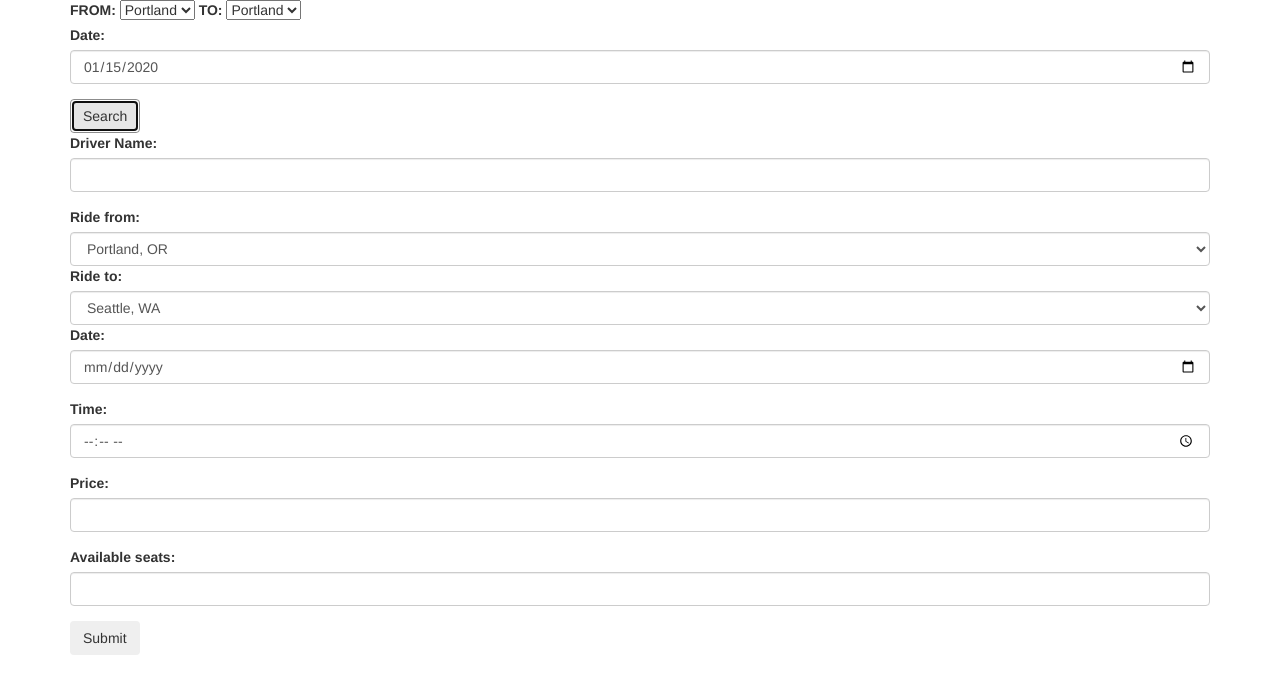
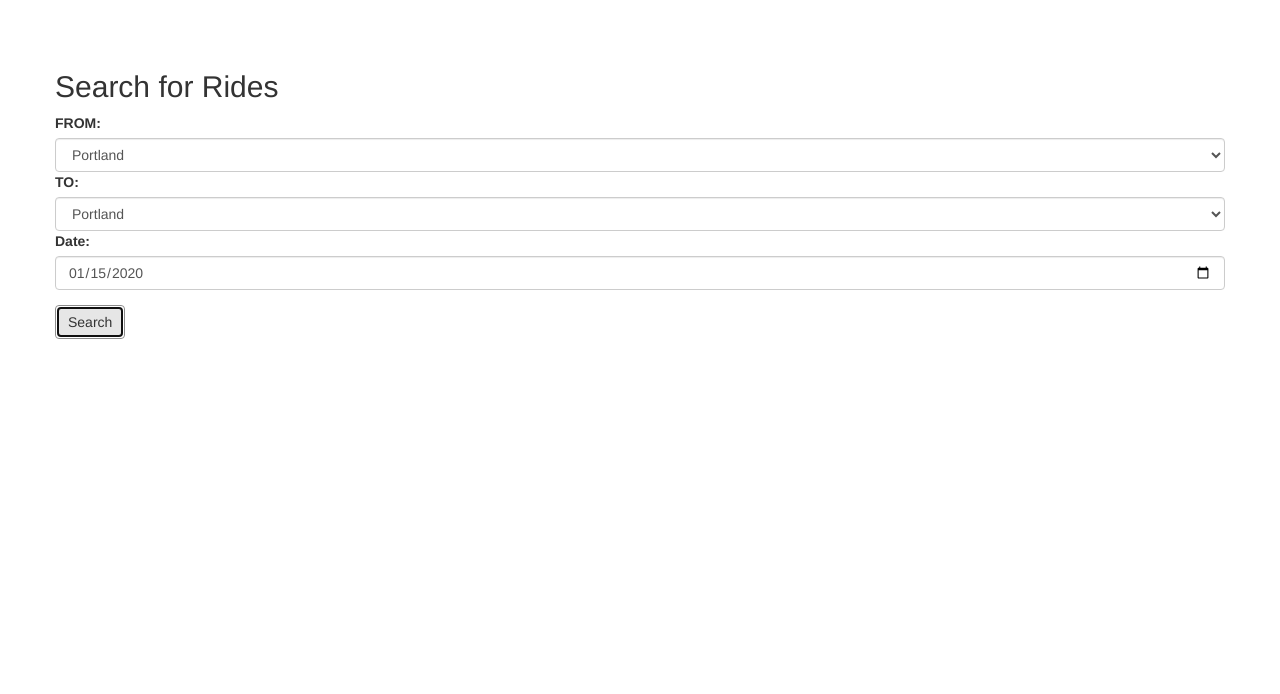
Before and after one commit to RonyNasr/car-pool, a plain HTML site: page index.html in a window 1280 px wide. Both pictures are taken after typing "2020-01-15" into the empty fields and a click on the button "Search". Drawn offline with Linux system fonts and the light colour scheme.

Commit message:
created ride search

```diff
--- a/css/styles.css
+++ b/css/styles.css
@@ -1,3 +1,15 @@
 #new-user {
   display: none;
 }
+
+#new-ride {
+  display: none;
+}
+
+.ride-search{
+  padding-top: 50px;
+}
+
+#ride-results{
+  margin-top: 30px;
+}
--- a/index.html
+++ b/index.html
@@ -14,27 +14,31 @@
   </head>
   <body>
 
-    <div class="container">
+    <div class="container " id="search-box">
+      <div class="row ride-search">
+        <h2>Search for Rides</h2>
         <label for="from">FROM:</label>
-      <select id="from">
-        <option value="1">Portland</option>
-        <option value="2">Seattle</option>
-        <option value="3">Salem</option>
+        <select id="from" class="form-control">
+          <option value="Portland">Portland</option>
+          <option value="Seattle">Seattle</option>
+          <option value="Salem">Salem</option>
         </select>
         <label for="to">TO:</label>
-      <select id="to">
-        <option value="1">Portland</option>
-        <option value="2">Seattle</option>
-        <option value="3">Salem</option>
+        <select id="to" class="form-control">
+          <option value="Portland">Portland</option>
+          <option value="Seattle">Seattle</option>
+          <option value="Salem">Salem</option>
         </select>
 
         <div class="form-group">
           <label for="date">Date:</label>
           <input id="date" class="form-control" type="date">
         </div>
-      <button class ="btn btn-default" type="button" name="button">Search</button>
+        <button class ="btn btn-default" type="button" name="search-btn" id="search">Search</button>
+      </div>
+      <div class="row" id="ride-results">
 
-
+      </div>
     </div>
 
 
--- a/js/scripts.js
+++ b/js/scripts.js
@@ -35,10 +35,6 @@ function User (username, firstName, lastName, age, image){
 
 //User prototype methods
 
-User.prototype.methodName = function () {
-
-};
-
 
 function RideList () {
   this.rides = [];
@@ -52,20 +48,53 @@ RideList.prototype.removeRide = function (rideId) {
   this.rides.splice(rideId, 1);
 };
 
-RideList.prototype.findRide = function (from) {
+RideList.prototype.search = function (from, to, date) {
   var result = [];
   for (var i = 0; i < this.rides.length; i++) {
-    if (this.rides[i].from === from){
+    if (!date){
+      if (this.rides[i].from === from && this.rides[i].to === to){
+        result.push(this.rides[i].id);
+      }
+    }else if (this.rides[i].from === from && this.rides[i].to === to && this.rides[i].date === date){
       result.push(this.rides[i].id);
     }
   }
   return result;
 };
 
-
+RideList.prototype.listRides = function (idList) {
+  var htmlText = "";
+  var list = this;
+  idList.forEach(function(id){
+    htmlText = htmlText +
+    '<div class="row result" id ="' + id + '">' +
+      '<p>' +
+        'From: ' + list.rides[id].from + '<br>' +
+        'To: ' + list.rides[id].to + '<br>' +
+        'Date: ' + list.rides[id].date + '<br>' +
+        'Driver: ' + list.rides[id].driver+ '<br>' +
+      '</p>'+
+    '</div>';
+  });
+return htmlText
+};
 
 // UI Logic
 $(document).ready(function() {
+  var myList = new RideList();
+
+  for (var i=0; i<3;i++){
+    var newRide = new Ride("Portland", "Seattle", "2016-06-30", "8:00", 5, "David", 10);
+    myList.addRide(newRide);
+    newRide.id = myList.rides.length-1;
+
+  }
+  for (var i=0; i<3;i++){
+    var newRide = new Ride("Salem", "Portland", "2016-06-29", "8:00", 5, "David", 10);
+    myList.addRide(newRide);
+    newRide.id = myList.rides.length-1;
+  }
+
   $("form#new-ride").submit(function(event) {
     event.preventDefault();
     var driver = $("#ride-driver").val();
@@ -76,6 +105,9 @@ $(document).ready(function() {
     var price = parseInt($("#ride-price").val());
     var seats = parseInt($("#ride-seats").val());
     var newRide = new Ride(from, to, date, time, seats, driver, price);
+    myList.addRide(newRide);
+    newRide.id = myList.rides.length-1;
+
     // newRide.addRider();
     $("ul.ride-list").append("<li>" + newRide.from + " to " + newRide.to + "</li>");
     console.log(newRide);
@@ -94,4 +126,16 @@ $(document).ready(function() {
     $("form").trigger("reset");
   });
 
+  $("#search").click(function(){
+    var inputtedFrom = $("#from :selected").val();
+    var inputtedTo = $("#to :selected").val();
+    var inputtedDate = $("#date").val();
+    var searchResults = myList.search(inputtedFrom,inputtedTo,inputtedDate);
+    console.log(searchResults);
+    $("#ride-results").empty();
+    $("#ride-results").append(myList.listRides(searchResults));
+
+
+  });
+
 });
```
Lines whose indentation alone changed are shown as unchanged.
